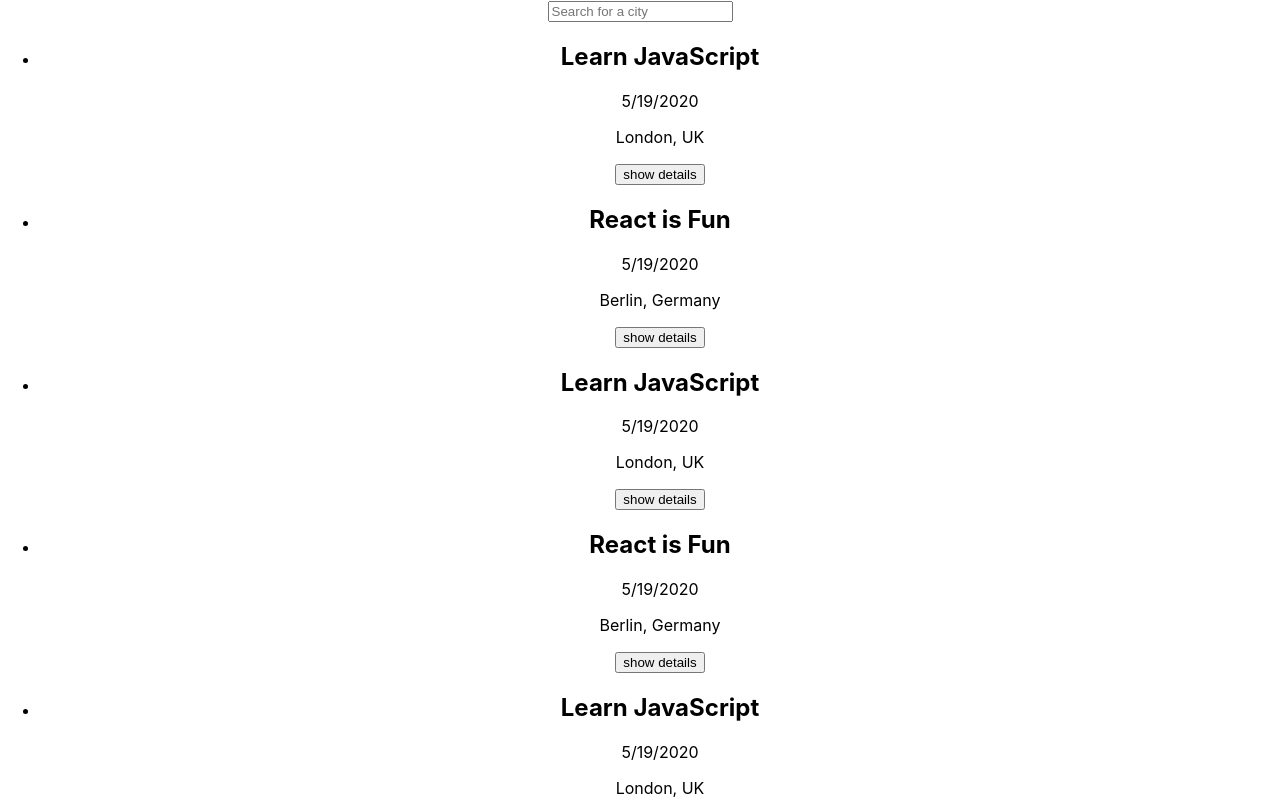
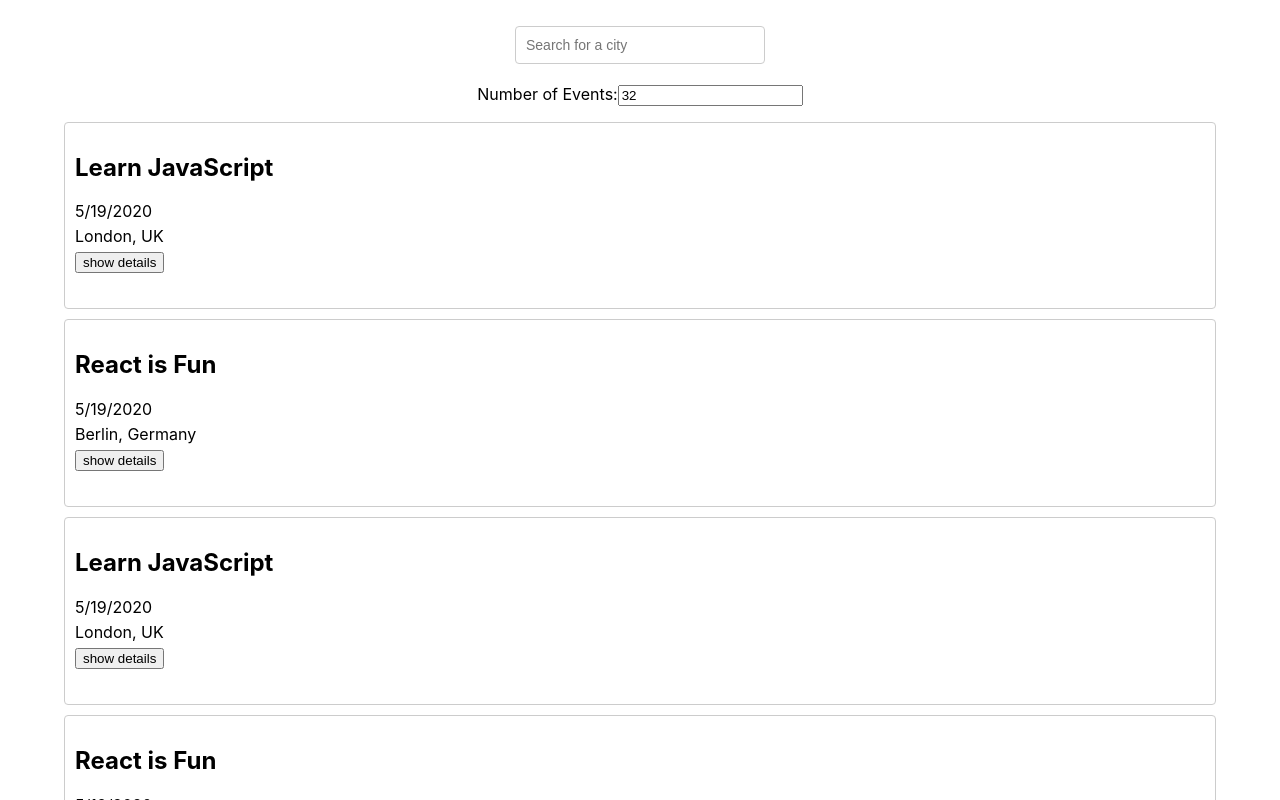
Before and after one commit to GenAnderson/citymeet, a React (Create React App) app: page / in a window 1280 px wide. Shown: the top 800 px of the page. Built offline with nearby package versions, Linux system fonts and the light colour scheme.

Commit message:
halfway through task 4.4

```diff
--- a/src/App.css
+++ b/src/App.css
@@ -1,38 +1,88 @@
+@import url(https://fonts.googleapis.com/css?family=Roboto:500);
 .App {
   text-align: center;
+  padding: 2% 5%;
 }
 
-.App-logo {
-  height: 40vmin;
-  pointer-events: none;
+.App * {
+  box-sizing: border-box;
 }
 
-@media (prefers-reduced-motion: no-preference) {
-  .App-logo {
-    animation: App-logo-spin infinite 20s linear;
-  }
+ul {
+  padding: 0;
+  list-style: none;
 }
 
-.App-header {
-  background-color: #282c34;
-  min-height: 100vh;
+p {
+  margin: 5px 0;
+}
+
+input[type="text"],
+input[type="number"] {
+  padding: 8px 6px 8px 10px;
+  border-radius: 4px;
+  outline: none;
+  border: 1px solid #ccc;
+  font-size: 14px;
+  line-height: 20px;
+  align-self: center;
+  height: 38px;
+  margin-bottom: 20px;
+}
+
+.city {
+  width: 250px;
+}
+
+#city-search {
   display: flex;
   flex-direction: column;
-  align-items: center;
-  justify-content: center;
-  font-size: calc(10px + 2vmin);
-  color: white;
+  margin: auto;
+  position: relative;
 }
 
-.App-link {
-  color: #61dafb;
+.suggestions {
+  width: 250px;
+  position: absolute;
+  top: 45px;
+  z-index: 2;
+  align-self: center;
+  margin: 0;
+  font-size: 14px;
+  box-shadow: 10px 10px 16px -12px rgba(0, 0, 0, 0.75);
 }
 
-@keyframes App-logo-spin {
-  from {
-    transform: rotate(0deg);
-  }
-  to {
-    transform: rotate(360deg);
-  }
+.suggestions > li {
+  text-align: left;
+  padding: 8px 6px 8px 10px;
+  background-color: #eee;
+  cursor: default;
 }
+
+.suggestions > li:last-child {
+  border-bottom-left-radius: 4px;
+  border-bottom-right-radius: 4px;
+}
+
+.suggestions > li:hover {
+  background-color: #bcdcdb;
+}
+
+.event {
+  padding: 10px 10px 35px;
+  margin-bottom: 10px;
+  text-align: left;
+  border: 1px solid #ccc;
+  border-radius: 4px;
+  position: relative;
+}
+
+.details-btn {
+  position: absolute;
+  right: 5px;
+  bottom: 5px;
+  padding: 5px 8px;
+  border-radius: 4px;
+  outline: none;
+  cursor: pointer;
+}
--- a/src/App.js
+++ b/src/App.js
@@ -13,7 +13,7 @@
 
   useEffect(() => {
     fetchData();
-  }, [currentCity]);
+  }, [currentCity, currentNOE]);
 
   const fetchData = async () => {
     const allEvents = await getEvents();
@@ -28,8 +28,8 @@
   return (
     <div className="App">
       <CitySearch allLocations={allLocations} setCurrentCity={setCurrentCity} />
+      <NumberOfEvents setCurrentNOE={setCurrentNOE} />
       <EventList events={events} />
-      <NumberOfEvents />
     </div>
   );
 };
--- a/src/components/NumberOfEvents.js
+++ b/src/components/NumberOfEvents.js
@@ -1,11 +1,12 @@
 import { useState } from "react";
 
-const NumberOfEvents = () => {
+const NumberOfEvents = ({ setCurrentNOE }) => {
   const [inputValue, setInputValue] = useState("32");
 
   const inputHandler = (event) => {
     const enteredValue = event.target.value;
     setInputValue(enteredValue);
+    setCurrentNOE(enteredValue);
   };
 
   return (
```
Also changed, not shown: 2 other files (tests, documents, lock files or other folders).
